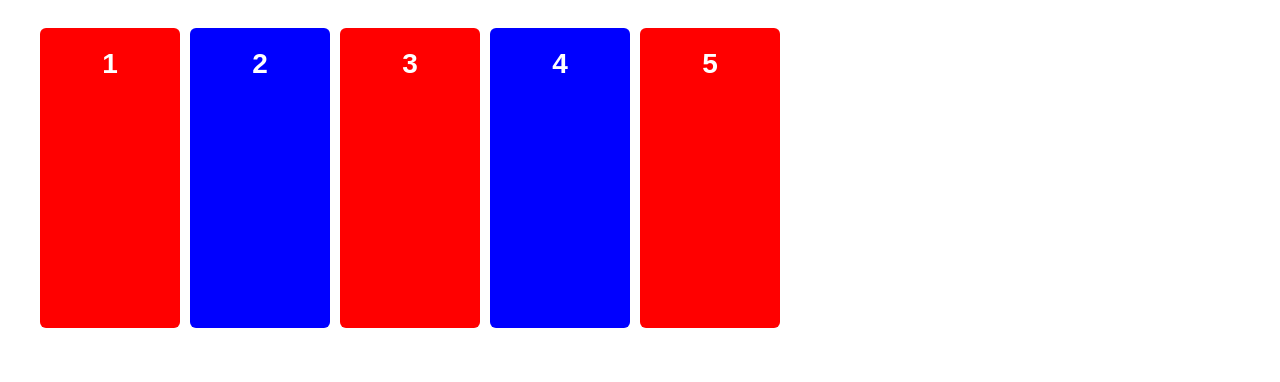
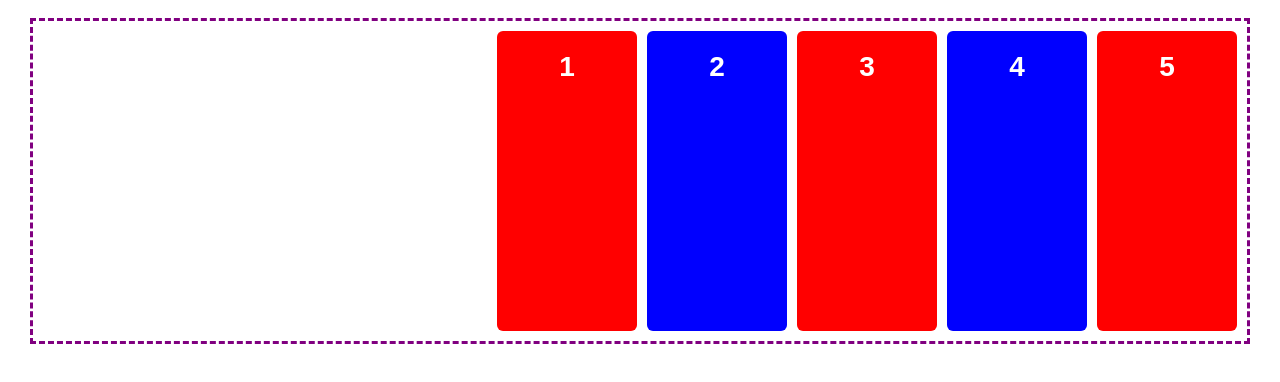
Before and after one commit to niyzne/acit-1620, a plain HTML site: page week9/index.html in a window 1280 px wide. Shown: the part 70-452 px from the top of the page. Drawn offline with Linux system fonts and the light colour scheme.

Commit message:
testing and fixed bug

```diff
--- a/week9/styles.css
+++ b/week9/styles.css
@@ -9,7 +9,8 @@ body {
   display: flex; /* flex, inline-flex, block */
   flex-direction: row; /* row, row-reverse, column, column-reverse */
   flex-wrap: nowrap; /* wrap, nowrap, wrap-reverse */
-  justify-content: flex-start; /* flex-end, center, space-evenly, space-between, space-around */
+  /* justify-content: flex-start; /* flex-end, center, space-evenly, space-between, space-around */
+  justify-content: flex-end;
   align-items: stretch; /* flex-start, flex-end, center, baseline */
   align-content: normal;
   gap: 10px;
@@ -17,7 +18,7 @@ body {
   /* the container is taller then the boxes, so you can see align items working */
 
   height: 300px;
-  border: 3px dashes purple;
+  border: 3px dashed purple;
   background: white;
   padding: 10px;
 }
```
